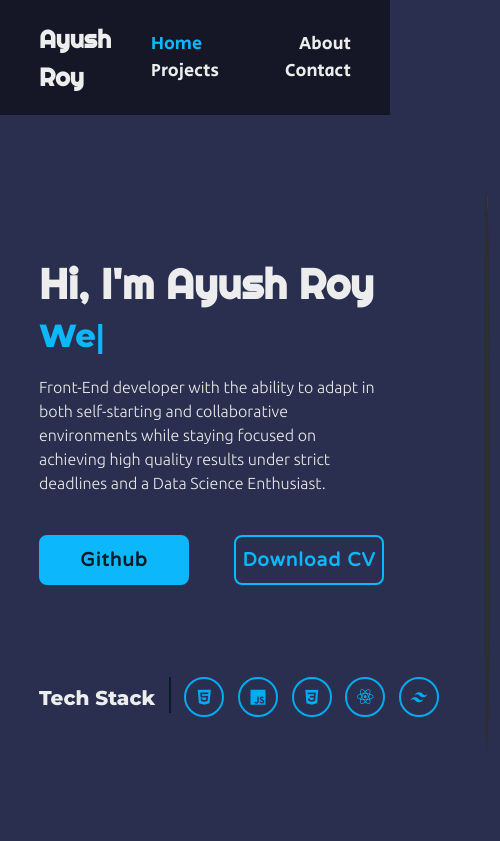
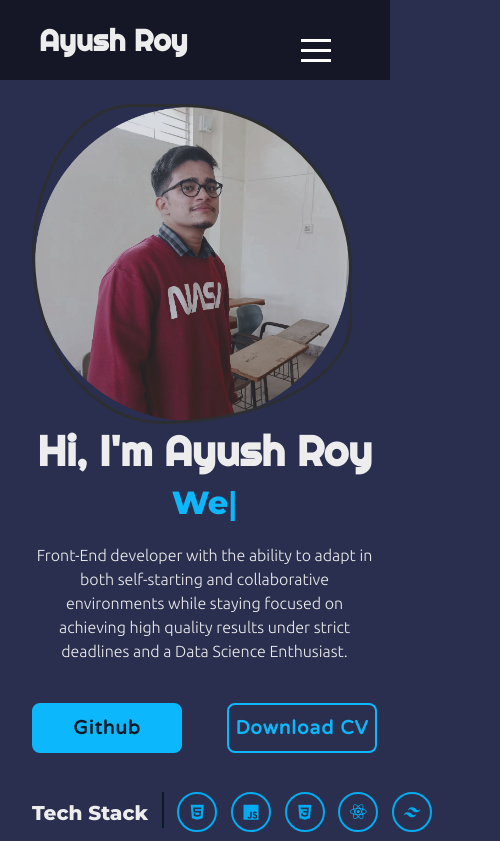
Before and after one commit to ayushroy-117/portfolio-website, a website: page index.html in a window 390 px wide. Shown: the top 841 px of the page, 500 px wide, since content can reach past the window. Drawn offline with nearby package versions, Linux system fonts and the light colour scheme.

Commit message:
Add files via upload

```diff
--- a/index.html
+++ b/index.html
@@ -7,7 +7,9 @@
     <meta name="viewport" content="width=device-width, initial-scale=1.0">
     <link rel="preconnect" href="https://fonts.googleapis.com">
     <link rel="preconnect" href="https://fonts.gstatic.com" crossorigin>
-    <link href="https://fonts.googleapis.com/css2?family=Anton&family=Bungee&family=Carter+One&family=Montserrat:wght@800&family=Righteous&family=Roboto&family=Secular+One&family=Titan+One&family=Ubuntu:wght@300&family=Varela+Round&display=swap" rel="stylesheet">
+    <link
+        href="https://fonts.googleapis.com/css2?family=Anton&family=Bungee&family=Carter+One&family=Montserrat:wght@800&family=Righteous&family=Roboto&family=Secular+One&family=Titan+One&family=Ubuntu:wght@300&family=Varela+Round&display=swap"
+        rel="stylesheet">
     <link href="https://cdn.jsdelivr.net/npm/bootstrap@5.3.0/dist/css/bootstrap.min.css" rel="stylesheet"
         integrity="sha384-9ndCyUaIbzAi2FUVXJi0CjmCapSmO7SnpJef0486qhLnuZ2cdeRhO02iuK6FUUVM" crossorigin="anonymous">
     <link href="https://unpkg.com/boxicons@2.1.4/css/boxicons.min.css" rel="stylesheet">
@@ -18,13 +20,28 @@
 <body>
     <header class="header">
         <a href="https://www.linkedin.com/in/ayush-roy-06242b1b8/" class="logo">Ayush Roy</a>
+        <div class="hamburger">
+            <div class="line"></div>
+            <div class="line"></div>
+            <div class="line"></div>
+        </div>
         <nav class="navbar">
-            <a href="#home" class="active">Home</a>
-            <a href="#about">About</a>
-            <a href="#projects">Projects</a>
-            <a href="#contacts">Contact</a>
+            <ul>
+                <li><a href="#home" class="active">Home</a></li>
+                <li><a href="#about">About</a></li>
+                <li><a href="#projects">Projects</a></li>
+                <li><a href="#contacts">Contact</a></li>
+            </ul>
         </nav>
+        <script>
+            hamburger = document.querySelector(".hamburger");
+            nav = document.querySelector("nav");
+            hamburger.onclick = function () {
+                nav.classList.toggle("active");
+            }
+        </script>
     </header>
+
     <section class="home" id="home">
         <div class="home-content">
             <h1>Hi, I'm Ayush Roy</h1>
@@ -44,7 +61,8 @@
             </p>
             <div class="btn-box">
                 <a href="https://github.com/ayushroy-117">Github</a>
-                <a href="https://drive.google.com/file/d/10c82G7ENQPo3NMYzlCc11QQsus9NZE1d/view?usp=sharing">Download CV</a>
+                <a href="https://drive.google.com/file/d/10c82G7ENQPo3NMYzlCc11QQsus9NZE1d/view?usp=sharing">Download
+                    CV</a>
             </div>
         </div>
         <div class="profile-image"></div>
@@ -55,7 +73,7 @@
             <a href="#"><i class='bx bxl-javascript'></i></a>
             <a href="#"><i class='bx bxl-css3'></i></a>
             <a href="#"><i class='bx bxl-react'></i></a>
-            <a href="#"><i class='bx bxl-tailwind-css'></i></a>
+            <a href="#" class="tailwind"><i class='bx bxl-tailwind-css'></i></a>
         </div>
     </section>
     <section class="about" id="about">
@@ -151,9 +169,10 @@
                 <h3>Copyright © 2023. All rights are reserved</h3>
                 <div class="footer-icons">
                     <a href="https://www.facebook.com/royayushgob/"><i class="bx bxl-facebook"></i></a>
-                    <a href="https://github.com/ayushroy-117"><i class='bx bxl-github' ></i></a>
+                    <a href="https://github.com/ayushroy-117"><i class='bx bxl-github'></i></a>
                     <a href="https://www.instagram.com/_dubstein/"><i class="bx bxl-instagram"></i></a>
-                    <a href="https://www.linkedin.com/in/ayush-roy-06242b1b8/"><i class="bx bxl-linkedin-square"></i></a>
+                    <a href="https://www.linkedin.com/in/ayush-roy-06242b1b8/"><i
+                            class="bx bxl-linkedin-square"></i></a>
                 </div>
             </div>
         </div>
--- a/styles.css
+++ b/styles.css
@@ -1,8 +1,7 @@
-
-
 * {
     margin: 0;
     padding: 0;
+    list-style: none;
     box-sizing: border-box;
     font-family: 'Poppins', sans-serif;
 }
@@ -16,32 +15,47 @@ body {
     position: fixed;
     top: 0;
     left: 0;
+    height: 80px;
     width: 100%;
-    padding: 20px 10%;
+    padding: 20px 10% 0 10%;
     background: rgba(0, 0, 0, 0.5);
     display: flex;
     justify-content: space-between;
     align-items: center;
     z-index: 100;
 }
-.bor{
+
+.bor {
     border-bottom: white;
 }
+
 .logo {
+    padding: 0 0 20px 0;
     font-family: 'Righteous', cursive;
-    font-size: 25px;
+    font-size: 30px;
     color: #ededed;
     text-decoration: none;
     font-weight: 600;
 }
 
-.navbar a {
+.hamburger {
+    display: none;
+}
+
+.navbar ul {
+    display: flex;
+}
+
+.navbar ul li a {
+    display: block;
     font-family: 'Secular One', sans-serif;
     font-size: 18px;
     color: #ededed;
+    padding: 10px 25px;
     text-decoration: none;
+    border-radius: 50px;
     font-weight: 500;
-    margin-left: 35px;
+    margin: 0px 5px;
     transition: .3s;
 }
 
@@ -57,8 +71,9 @@ body {
     padding: 0 10%;
     align-items: center;
 }
+
 .profile-image {
-    margin: 100px 0  0 100px;
+    margin: 100px 45px 0 100px;
     background-image: url(/images/fotor_2023-5-30_14_53_35.png);
     background-position: 50%;
     background-repeat: no-repeat;
@@ -76,13 +91,16 @@ body {
     0% {
         border-radius: 60% 40% 30% 70%/60% 30% 70% 40%;
     }
+
     50% {
         border-radius: 30% 60% 70% 40%/50% 60% 30% 60%;
     }
+
     100% {
         border-radius: 60% 40% 30% 70%/60% 30% 70% 40%
     }
 }
+
 .home-content {
     max-width: 600px;
 }
@@ -100,9 +118,11 @@ body {
     color: #0cb7fb;
     text-transform: capitalize;
 }
-.multilist{
+
+.multilist {
     font-family: 'Montserrat', sans-serif;
 }
+
 .home-content p {
     font-family: 'Ubuntu', sans-serif;
     margin: 20px 0 40px;
@@ -179,15 +199,18 @@ body {
     display: flex;
     justify-content: space-between;
 }
-.home-sci p{
+
+.home-sci p {
     font-family: 'Montserrat', sans-serif;
     font-size: 20px;
     padding-top: 0.35rem;
     text-align: center;
 }
-.stick{
+
+.stick {
     border-right: 2px solid #081b29;
 }
+
 .home-sci a {
     position: relative;
     display: inline-flex;
@@ -226,9 +249,10 @@ body {
     width: 100%;
 }
 
-.about{
-    padding-top: 8rem;
+.about {
+    padding-top: 5rem;
 }
+
 .container-1 {
 
     background-color: #2A2F4F;
@@ -236,6 +260,7 @@ body {
     max-width: 107rem;
     padding: 0 4rem;
 }
+
 .about-content {
     margin-left: 150px;
     width: 75%;
@@ -250,10 +275,12 @@ body {
     box-shadow: 0 0 10px rgba(0, 0, 0, .1);
     display: flex;
 }
+
 .about-content:hover {
     transform: scale(1.13);
 }
-.img-side{
+
+.img-side {
     position: relative;
     z-index: 1;
     border-radius: 1.7rem;
@@ -261,11 +288,13 @@ body {
     height: auto;
     overflow: hidden;
 }
+
 .img-side__main-img {
     border-radius: 1.7rem;
     height: auto;
     width: 100%;
 }
+
 .text-side p {
     font-family: 'Ubuntu', sans-serif;
     display: flex;
@@ -275,9 +304,11 @@ body {
     text-align: left;
     width: 30rem;
 }
-.text-side h3{
-    font-family:'Righteous', cursive;
+
+.text-side h3 {
+    font-family: 'Righteous', cursive;
 }
+
 .projects {
     padding: 8rem 8rem 0 8rem;
 }
@@ -316,6 +347,7 @@ body {
     text-align: left;
     width: 30rem;
 }
+
 .pro-title {
     font-family: 'Bungee', cursive;
     padding-top: 4rem;
@@ -324,10 +356,12 @@ body {
     font-weight: 700;
     text-transform: uppercase;
 }
-.pro-desc-1 h2{
+
+.pro-desc-1 h2 {
     font-family: 'Secular One', sans-serif;
 }
-.desc-1{
+
+.desc-1 {
     font-family: 'Ubuntu', sans-serif;
 }
 
@@ -351,9 +385,11 @@ body {
     box-shadow: 0 0 10px rgba(0, 0, 0, .1);
     display: flex;
 }
+
 .grid-container:hover {
     transform: scale(1.1);
 }
+
 .btn-frame {
     border: none;
     color: white;
@@ -408,18 +444,22 @@ body {
 .spomtify {
     padding-bottom: 3px;
 }
-.contacts{
+
+.contacts {
     padding: 8rem;
 }
-.container-2{
+
+.container-2 {
     margin: 0 auto;
     max-width: 107rem;
-    padding:4rem .8rem;
+    padding: 4rem .8rem;
 }
+
 .contact-content {
     display: flex;
     flex-direction: column;
 }
+
 .contact__title p {
     font-family: 'Bungee', cursive;
     color: #147efb;
@@ -428,11 +468,13 @@ body {
     margin-bottom: 1rem;
     text-transform: uppercase;
 }
+
 .contact__title h3 {
     font-family: 'Titan One', cursive;
     color: white;
     font-size: 2rem;
 }
+
 .contact__icons {
     transition: transform 1s ease;
     display: flex;
@@ -440,67 +482,81 @@ body {
     gap: 8rem;
     margin-top: 6rem;
 }
-.contact__icons:hover{
+
+.contact__icons:hover {
     transform: scale(1.08);
 }
+
 .contact__icon-box {
     align-items: center;
     display: flex;
     gap: 1.5rem;
 }
+
 .contact__icon-box span i {
     color: #147efb;
     font-size: 3rem;
 }
+
 .contact__info {
     display: flex;
     flex-direction: column;
     gap: 0.5rem;
 }
+
 .contact__info h3 {
     font-family: 'Montserrat', sans-serif;
     color: white;
     font-size: 1.5rem;
 }
-.contact__info a, .contact__info p {
+
+.contact__info a,
+.contact__info p {
     font-family: 'Varela Round', sans-serif;
     color: white;
     cursor: pointer;
     font-size: 1.5rem;
     text-decoration: none;
 }
+
 .contact__icon-box {
     align-items: center;
     display: flex;
     gap: 1.5rem;
 }
+
 footer {
     background: rgba(0, 0, 0, 0.5);
     padding: 0 2rem 0 2rem;
     height: auto;
     width: 100%;
 }
+
 footer h3 {
     font-family: 'Varela Round', sans-serif;
     color: #fff;
     font-size: 1rem;
 }
+
 .footer-1 {
     padding: 0 5rem;
     align-items: center;
     display: flex;
     justify-content: space-between;
 }
+
 .footer-icons {
     display: flex;
     gap: 1rem;
     justify-content: right;
 }
-.footer-icons p{
+
+.footer-icons p {
     font-size: 20px;
     padding-top: 0.35rem;
     text-align: center;
 }
+
 .footer-icons a {
     position: relative;
     display: inline-flex;
@@ -538,3 +594,125 @@ footer h3 {
 .footer-icons a:hover::before {
     width: 100%;
 }
+
+@media only screen and (max-width:1320px) {
+    header {
+        padding: 0 50px;
+    }
+}
+
+@media only screen and (max-width:1100px) {
+    header {
+        padding: 0 30px;
+    }
+}
+
+@media only screen and (max-width:800px) {
+    * {
+        box-sizing: border-box;
+        margin: 0;
+        padding: 0;
+    }
+
+    .hamburger {
+        display: block;
+        cursor: pointer;
+    }
+
+    .hamburger .line {
+        width: 30px;
+        height: 3px;
+        background: #fefefe;
+        margin: 7px 20px;
+    }
+
+    .navbar {
+        padding: 0;
+        height: 0;
+        position: absolute;
+        top: 70px;
+        left: 0;
+        right: 0;
+        width: 100vw;
+        background: #081b29;
+        transition: 0.2s;
+        overflow: hidden;
+    }
+
+    .navbar.active {
+        height: 450px;
+    }
+
+    .navbar ul {
+        display: block;
+        width: fit-content;
+        margin: 0px auto 0 auto;
+        text-align: center;
+        opacity: 0;
+    }
+
+    .navbar.active ul {
+        opacity: 1;
+    }
+
+    .navbar ul li a {
+        margin-bottom: 12px;
+    }
+
+    .home {
+
+        height: auto;
+        padding: 11rem 2rem;
+    }
+
+    .profile-image {
+        height: 20rem;
+        width: 20rem;
+        margin: 0px 50px 400px 0;
+        position: absolute;
+        display: block;
+        align-items: center;
+        z-index: -1;
+    }
+
+    .home-content {
+        margin-top: 50px;
+        padding: 200px 0 0 0;
+        flex-direction: column;
+        gap: 3rem;
+        height: auto;
+        text-align: center;
+        z-index: 1;
+    }
+
+    .home-sci {
+
+        size: 20px;
+        bottom: 0px;
+        margin: 700px 20px 0 0px;
+        text-align: center;
+    }
+
+    .container-1 {
+        margin: 0;
+        max-width: none;
+        padding: 0;
+    }
+
+    .about {
+        display: none;
+    }
+
+    .projects {
+        display: none;
+    }
+
+    .contacts {
+        display: none;
+    }
+
+    footer {
+        display: none;
+    }
+
+}
```
